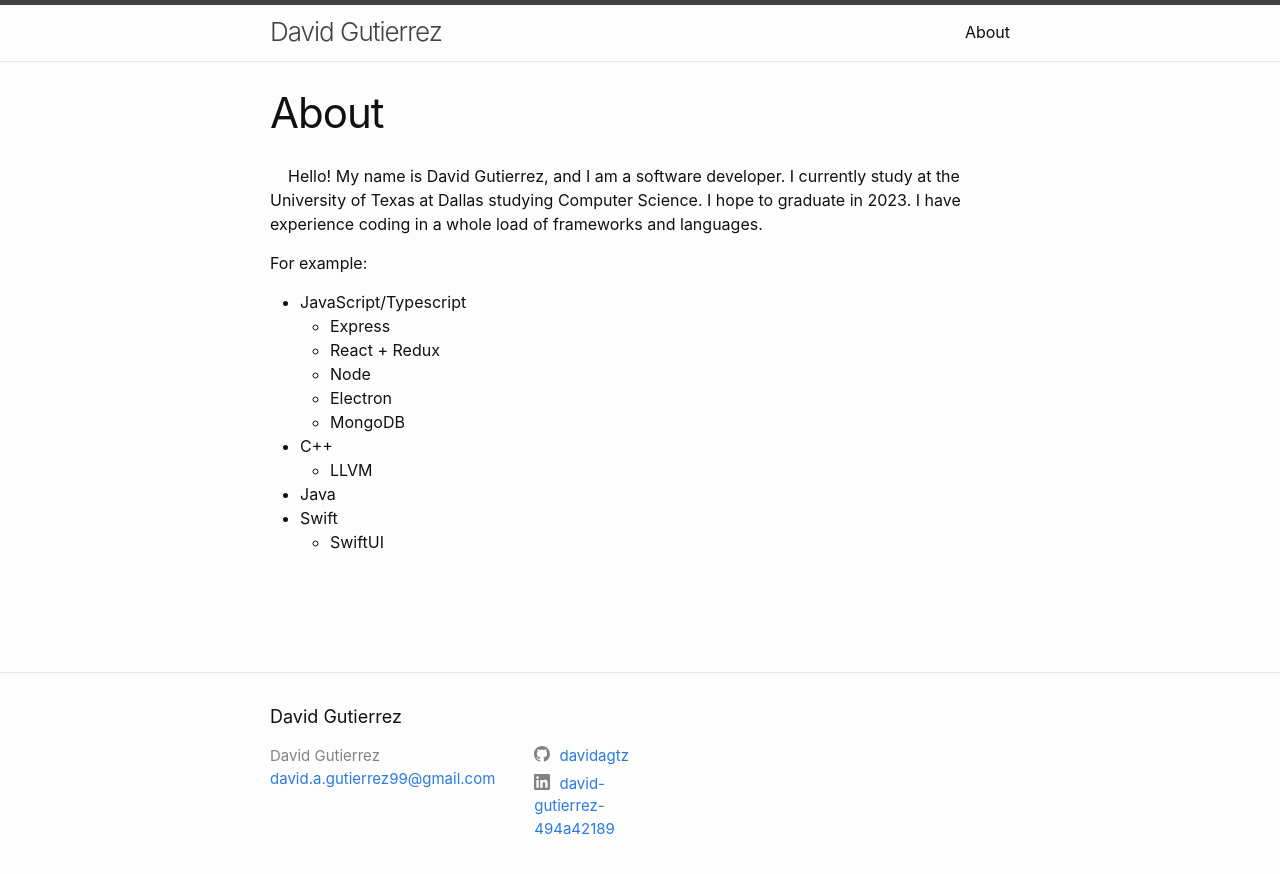
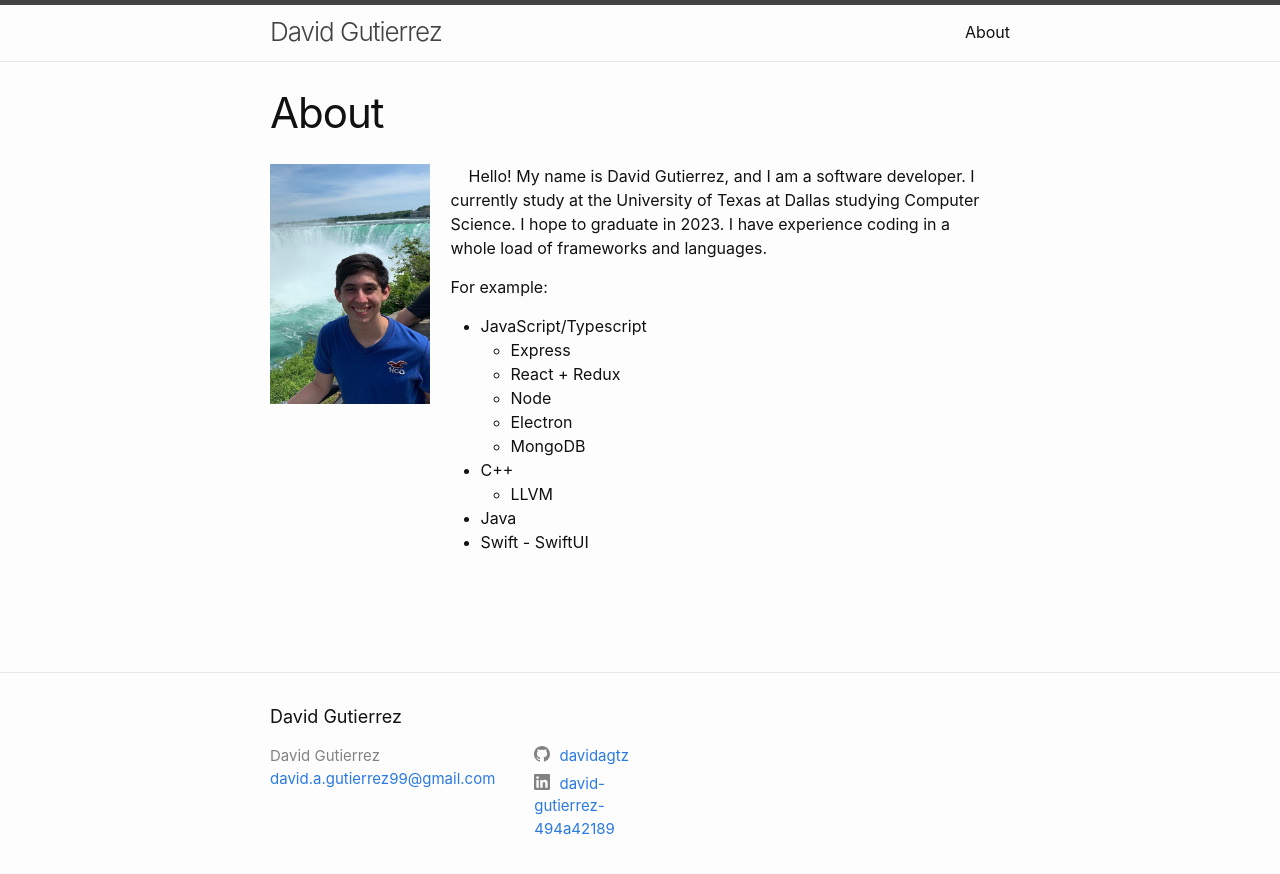
Before and after one commit to davidagtz/davidagtz.github.io, a Jekyll site: the page built from about.markdown, in a window 1280 px wide. Shown: the top 874 px of the page. Built offline with Jekyll 4.4.1, drawn with Linux system fonts in a browser that asks for light colours.

Commit message:
Added photo to about page

```diff
--- a/about.markdown
+++ b/about.markdown
@@ -4,7 +4,9 @@ title: About
 permalink: /about/
 ---
 
-&nbsp;&nbsp;&nbsp;&nbsp;Hello! My name is David Gutierrez, and I am a software developer. I currently study at the University of Texas at Dallas studying Computer Science. I hope to graduate in 2023. I have experience coding in a whole load of frameworks and languages.
+<image src="/portfolio/assets/niagara.jpg" style="width:10em; vertical-align: top"/>
+<div style="display:inline-block; width:calc(100% - 12em); padding-left:1em">
+{{"&nbsp;&nbsp;&nbsp;&nbsp;Hello! My name is David Gutierrez, and I am a software developer. I currently study at the University of Texas at Dallas studying Computer Science. I hope to graduate in 2023. I have experience coding in a whole load of frameworks and languages.
 
 For example:
 
@@ -17,5 +19,5 @@ For example:
 -   C++
     -   LLVM
 -   Java
--   Swift
-    -   SwiftUI
+-   Swift - SwiftUI" |markdownify}}
+</div>
```
Also changed, not shown: assets/niagara.jpg (added).
